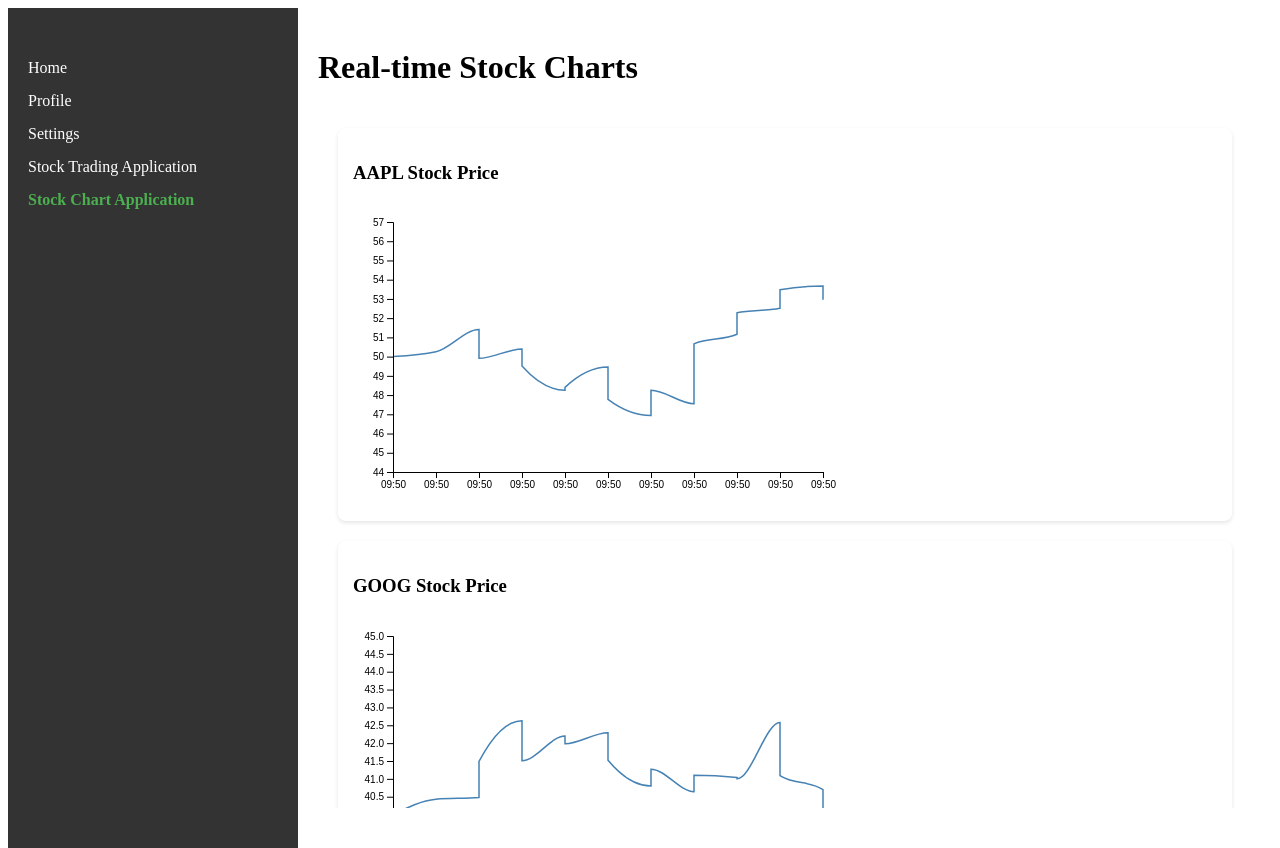
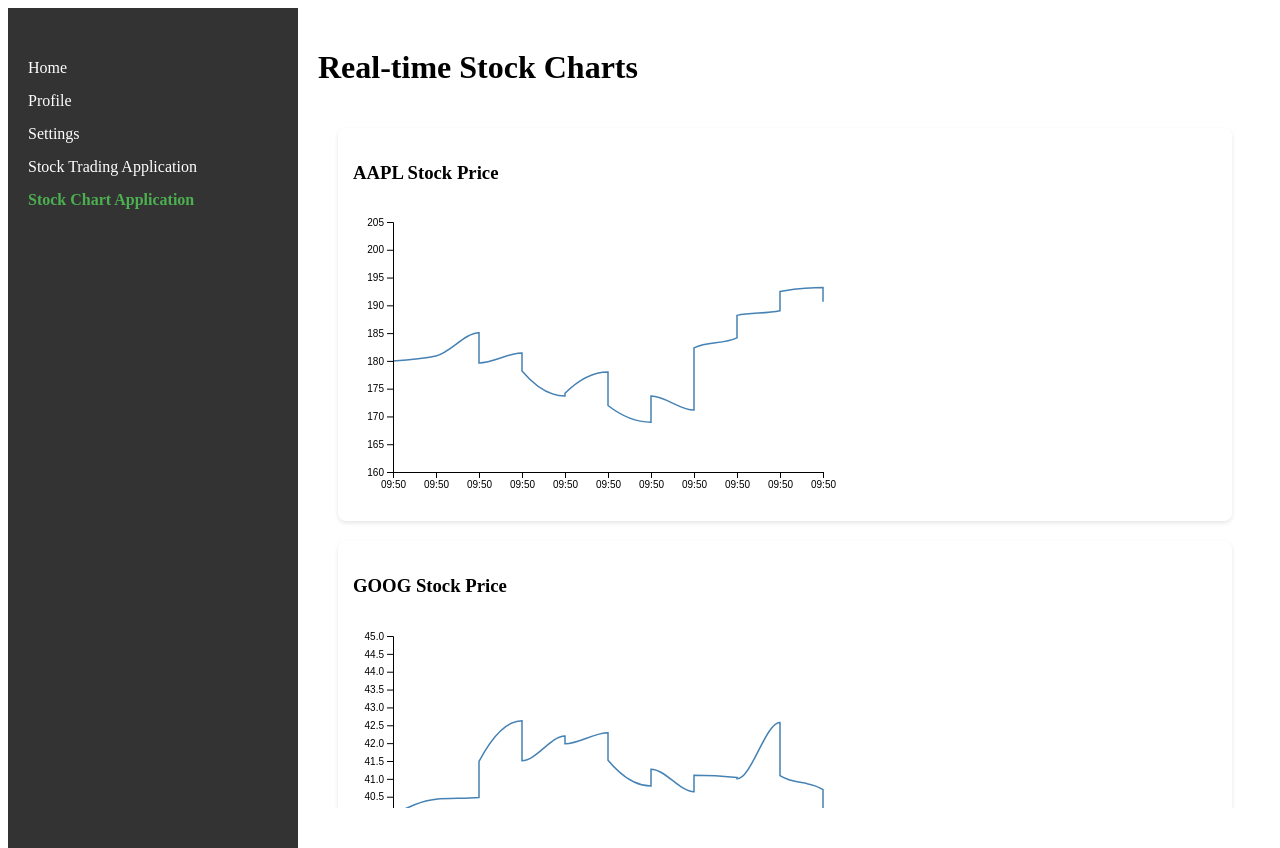
Before and after one commit to fgh64hfhk/my-react-app-2024, a React (Vite) app: page /chart in a window 1280 px wide. Built offline with nearby package versions, Linux system fonts and the light colour scheme.

Commit message:
A chart simulating the historical price dynamics of stocks

```diff
--- a/src/stock/StockProvider.tsx
+++ b/src/stock/StockProvider.tsx
@@ -35,7 +35,7 @@
 }
 
 const initialStock = [
-  { symbol: "AAPL", price: 50, priceChange: 0 },
+  { symbol: "AAPL", price: 180, priceChange: 0 },
   { symbol: "GOOG", price: 40, priceChange: 0 },
   { symbol: "AMZN", price: 20, priceChange: 0 },
   { symbol: "NVDA", price: 30, priceChange: 0 },
@@ -140,7 +140,7 @@
   }, []); // 沒有依賴，所以依賴陣列為空
 
   useEffect(() => {
-    const interval = setInterval(updateStockPrice, 500); // 每5秒更新一次價格
+    const interval = setInterval(updateStockPrice, 500); // 每0.5秒更新一次價格
     return () => clearInterval(interval); // 清除定時器
   }, [updateStockPrice]); // 添加依賴，避免 ESLint 警告
 
```
